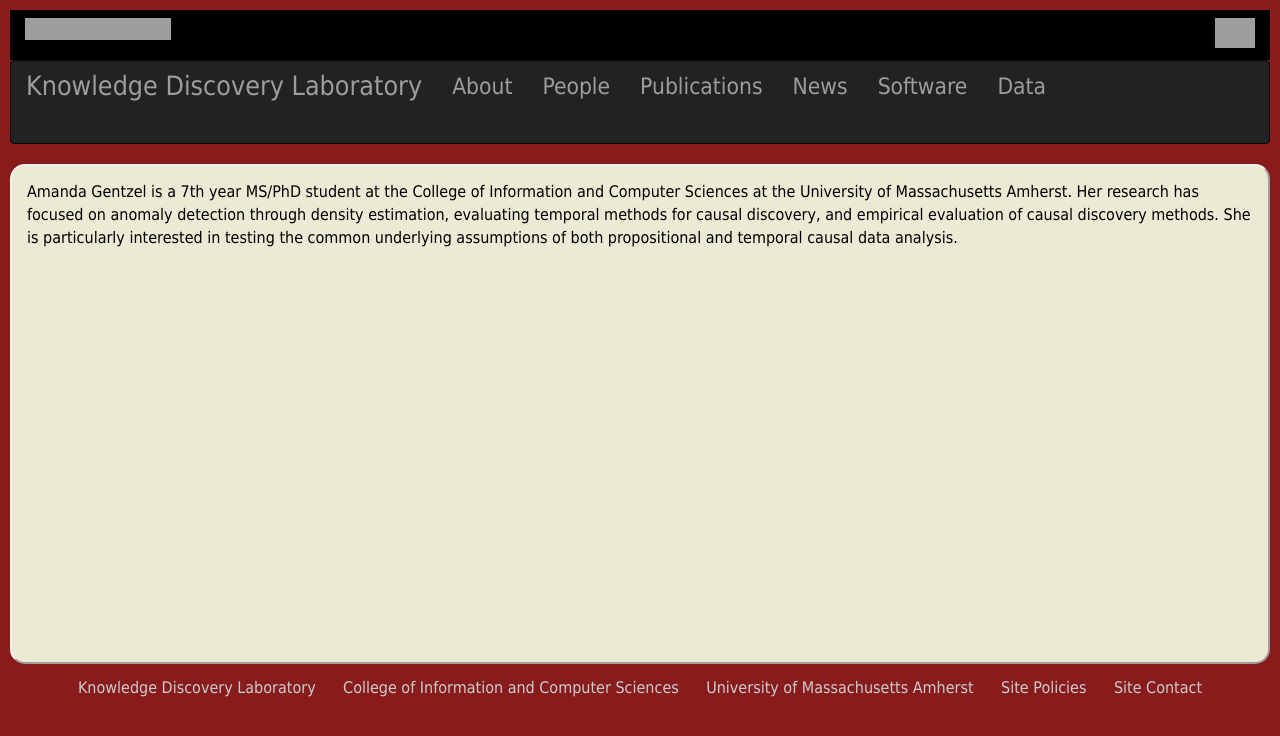
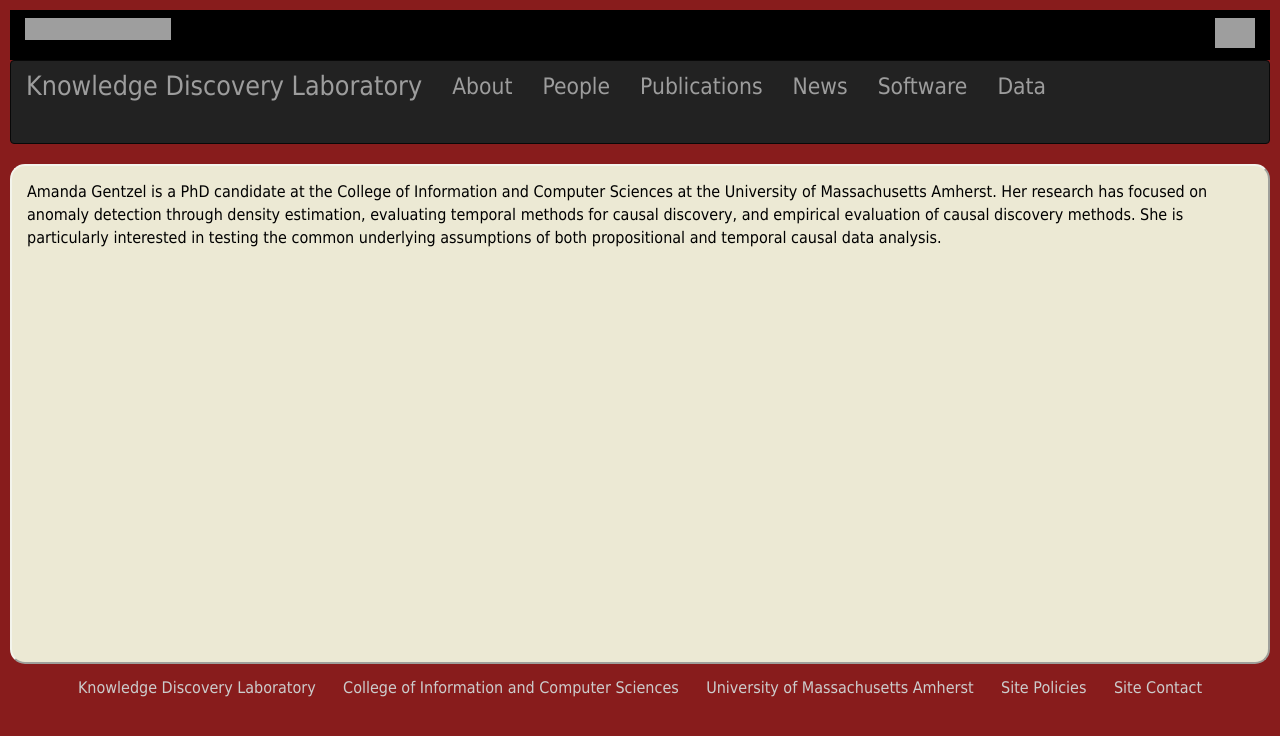
Before and after one commit to KDL-umass/kdl-umass.github.io, a Jekyll site: the page built from _people/gentzel.md, in a window 1280 px wide. Shown: the top 736 px of the page. Built offline with Jekyll 4.4.1, drawn with Linux system fonts in a browser that asks for light colours; nearby versions of some CDN libraries; comment, search, counter and statistics services are not loaded; grey boxes are pictures that could not be loaded.

Commit message:
Update gentzel.md

```diff
--- a/_people/gentzel.md
+++ b/_people/gentzel.md
@@ -9,4 +9,4 @@ webpage: http://www.cs.umass.edu/~agentzel
 email: agentzel@cs.umass.edu
 ---
 
-Amanda Gentzel is a 7th year MS/PhD student at the College of Information and Computer Sciences at the University of Massachusetts Amherst.  Her research has focused on anomaly detection through density estimation, evaluating temporal methods for causal discovery, and empirical evaluation of causal discovery methods.  She is particularly interested in testing the common underlying assumptions of both propositional and temporal causal data analysis.
+Amanda Gentzel is a PhD candidate at the College of Information and Computer Sciences at the University of Massachusetts Amherst.  Her research has focused on anomaly detection through density estimation, evaluating temporal methods for causal discovery, and empirical evaluation of causal discovery methods.  She is particularly interested in testing the common underlying assumptions of both propositional and temporal causal data analysis.
```
